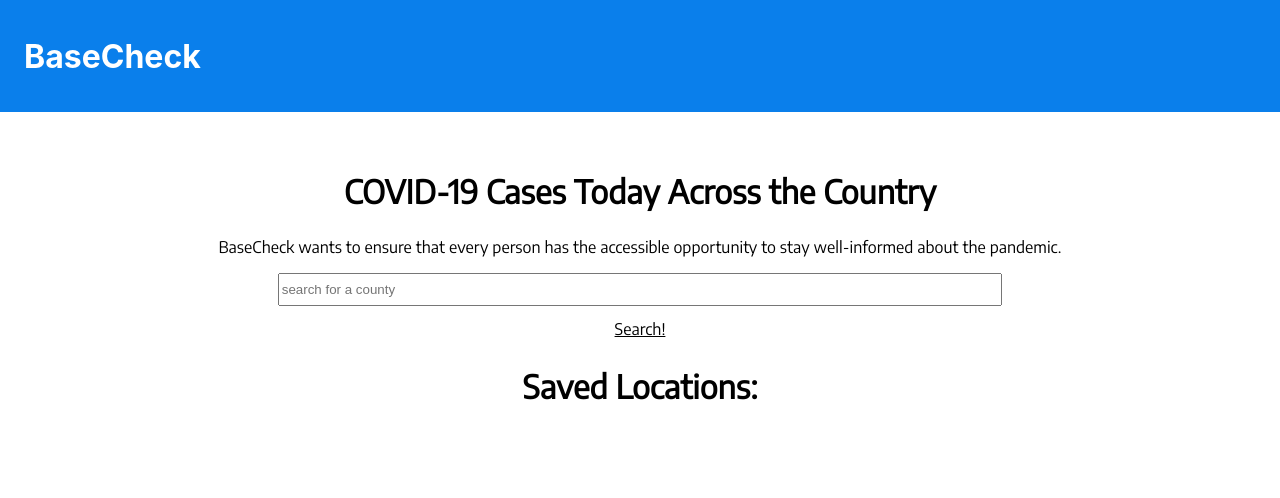
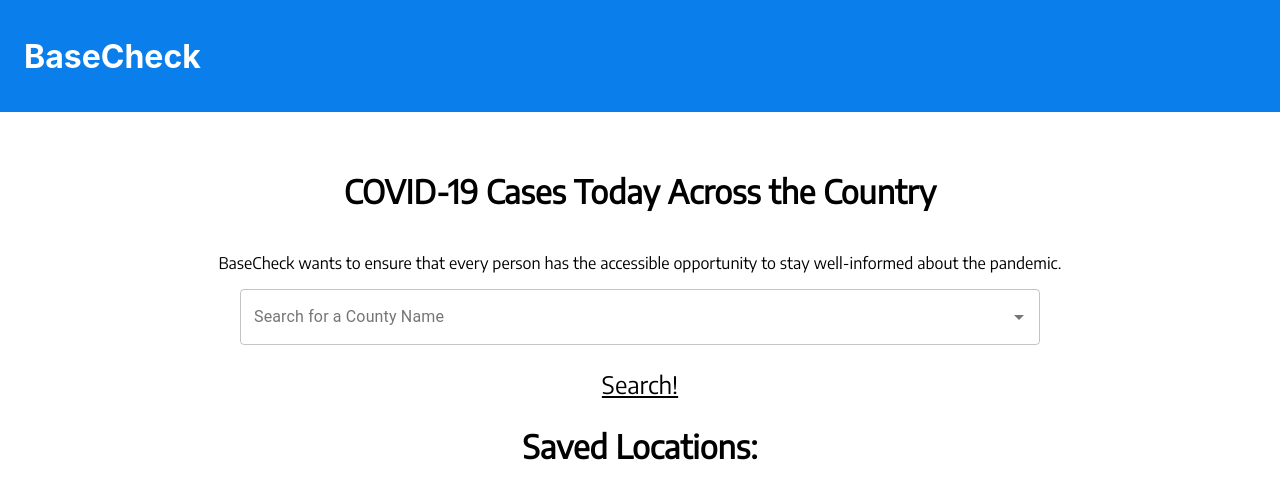
Before and after one commit to autumn-info-442a/team-b, a React (Create React App) app in the folder my-app/: page / in a window 1280 px wide. Shown: the top 498 px of the page. Built offline with nearby package versions, Linux system fonts and the light colour scheme.

Commit message:
Add AUTOCOMPLETE to search

```diff
--- a/my-app/package.json
+++ b/my-app/package.json
@@ -4,6 +4,7 @@
   "private": true,
   "dependencies": {
     "@material-ui/core": "^4.11.0",
+    "@material-ui/lab": "^4.0.0-alpha.56",
     "@testing-library/jest-dom": "^5.11.5",
     "@testing-library/react": "^11.1.0",
     "@testing-library/user-event": "^12.1.10",
--- a/my-app/src/App.css
+++ b/my-app/src/App.css
@@ -30,7 +30,10 @@
 }
 
 .page-header {
-  text-align: center;
+  display: flex;
+  justify-content: center;
+  flex-direction: column;
+  align-items: center;
 }
 
 .list {
@@ -51,7 +54,9 @@
 }
 
 .search-button {
+  padding-top: 1em;
   width: auto;
+  font-size: 1.5em;
   color: black;
 }
 
@@ -217,7 +222,6 @@ h2 {
   font-size: 1.3rem;
 }
 
-
 /*
   Loading
 */
@@ -287,3 +291,45 @@ h2 {
 .card-time {
   font-size: 12px;
 }
+
+
+/*
+* Autocomplete Styling
+*/
+input {
+  border: 1px solid #999;
+  padding: 0.5rem;
+  width: 300px;
+}
+
+.no-suggestions {
+  color: #999;
+  padding: 0.5rem;
+}
+
+.suggestions {
+  border: 1px solid #999;
+  border-top-width: 0;
+  list-style: none;
+  margin-top: 0;
+  max-height: 143px;
+  overflow-y: auto;
+  padding-left: 0;
+  width: calc(300px + 1rem);
+}
+
+.suggestions li {
+  padding: 0.5rem;
+}
+
+.suggestion-active,
+.suggestions li:hover {
+  background-color: #008f68;
+  color: #fae042;
+  cursor: pointer;
+  font-weight: 700;
+}
+
+.suggestions li:not(:last-of-type) {
+  border-bottom: 1px solid #999;
+}
--- /dev/null
+++ b/my-app/src/components/Autocomplete.js
@@ -0,0 +1,153 @@
+import React, { Component, Fragment } from "react";
+import PropTypes from "prop-types";
+
+class Autocomplete extends Component {
+  static propTypes = {
+    suggestions: PropTypes.instanceOf(Array)
+  };
+
+  static defaultProps = {
+    suggestions: []
+  };
+
+  constructor(props) {
+    super(props);
+
+    this.state = {
+      // The active selection's index
+      activeSuggestion: 0,
+      // The suggestions that match the user's input
+      filteredSuggestions: [],
+      // Whether or not the suggestion list is shown
+      showSuggestions: false,
+      // What the user has entered
+      userInput: ""
+    };
+  }
+
+  // Event fired when the input value is changed
+  onChange = e => {
+    const { suggestions } = this.props;
+    const userInput = e.currentTarget.value;
+
+    // Filter our suggestions that don't contain the user's input
+    const filteredSuggestions = suggestions.filter(
+      suggestion =>
+        suggestion.toLowerCase().indexOf(userInput.toLowerCase()) > -1
+    );
+
+    // Update the user input and filtered suggestions, reset the active
+    // suggestion and make sure the suggestions are shown
+    this.setState({
+      activeSuggestion: 0,
+      filteredSuggestions,
+      showSuggestions: true,
+      userInput: e.currentTarget.value
+    });
+  };
+
+  // Event fired when the user clicks on a suggestion
+  onClick = e => {
+    // Update the user input and reset the rest of the state
+    this.setState({
+      activeSuggestion: 0,
+      filteredSuggestions: [],
+      showSuggestions: false,
+      userInput: e.currentTarget.innerText
+    });
+  };
+
+  // Event fired when the user presses a key down
+  onKeyDown = e => {
+    const { activeSuggestion, filteredSuggestions } = this.state;
+
+    // User pressed the enter key, update the input and close the
+    // suggestions
+    if (e.keyCode === 13) {
+      this.setState({
+        activeSuggestion: 0,
+        showSuggestions: false,
+        userInput: filteredSuggestions[activeSuggestion]
+      });
+    }
+    // User pressed the up arrow, decrement the index
+    else if (e.keyCode === 38) {
+      if (activeSuggestion === 0) {
+        return;
+      }
+
+      this.setState({ activeSuggestion: activeSuggestion - 1 });
+    }
+    // User pressed the down arrow, increment the index
+    else if (e.keyCode === 40) {
+      if (activeSuggestion - 1 === filteredSuggestions.length) {
+        return;
+      }
+
+      this.setState({ activeSuggestion: activeSuggestion + 1 });
+    }
+  };
+
+  render() {
+    const {
+      onChange,
+      onClick,
+      onKeyDown,
+      state: {
+        activeSuggestion,
+        filteredSuggestions,
+        showSuggestions,
+        userInput
+      }
+    } = this;
+
+    let suggestionsListComponent;
+
+    if (showSuggestions && userInput) {
+      if (filteredSuggestions.length) {
+        suggestionsListComponent = (
+          <ul class="suggestions">
+            {filteredSuggestions.map((suggestion, index) => {
+              let className;
+
+              // Flag the active suggestion with a class
+              if (index === activeSuggestion) {
+                className = "suggestion-active";
+              }
+
+              return (
+                <li
+                  className={className}
+                  key={suggestion}
+                  onClick={onClick}
+                >
+                  {suggestion}
+                </li>
+              );
+            })}
+          </ul>
+        );
+      } else {
+        suggestionsListComponent = (
+          <div class="no-suggestions">
+            <em>No suggestions, you're on your own!</em>
+          </div>
+        );
+      }
+    }
+
+    return (
+      <Fragment>
+        <input
+          type="text"
+          onChange={onChange}
+          onKeyDown={onKeyDown}
+          value={userInput}
+        />
+        {suggestionsListComponent}
+      </Fragment>
+    );
+  }
+}
+
+export default Autocomplete;
--- a/my-app/src/components/SearchBar.js
+++ b/my-app/src/components/SearchBar.js
@@ -1,17 +1,55 @@
 import React, { useState } from 'react';
+import Autocomplete from '@material-ui/lab/Autocomplete';
+import TextField from '@material-ui/core/TextField';
 
 export default function SearchBar() {
-
   const [input, setInput] = useState("");
 
   return (
     <div className="page-header">
       <h2>COVID-19 Cases Today Across the Country</h2>
       <p>BaseCheck wants to ensure that every person has the accessible opportunity to stay well-informed about the pandemic.</p>
-        <div>
-          <input type="text" value={input} placeholder="search for a county" onChange={e => setInput(e.target.value)} className="search"></input>
+      <div className="search-form">
+        <form action={"/search/" + input}>
+          <Autocomplete
+            id="combo-box-demo"
+            options={counties}
+            getOptionLabel={(option) => option.title}
+            value={input.title}
+            onChange = {(e, option) => {
+              setInput(option.title);
+            }}
+            onInputChange={e => {
+              setInput(e.target.value);
+            }}
+            style={{ width: '50em' }}
+            renderInput={(params) => <TextField {...params} label="Search for a County Name" variant="outlined" />}
+          />
+        </form>
       </div>
       <a href={'/search/' + input} className="search-button">Search!</a>
     </div>
   );
+
+      /*
+                  inputValue={input}
+            onInputChange={(event, input) => {
+              setInput(input.title);
+              console.log(input.title);
+            }}
+
+
+      <TextField type="text" value={input} onChange={e => setInput(e.target.value)}/>
+      <input type="text" value={input} placeholder="search for a county" onChange={e => setInput(e.target.value)} className="search" autocomplete="on"></input>
+      */
 }
+
+// Top 100 films as rated by IMDb users. http://www.imdb.com/chart/to
+
+const counties = [
+  { title: 'Orange'},
+  { title: 'Clark'},
+  { title: 'Snohomish'},
+  { title: 'King'},
+  { title: 'Washington'},
+];
```
Also changed, not shown: 1 other file (tests, documents, lock files or other folders). Lines whose indentation alone changed are shown as unchanged.
